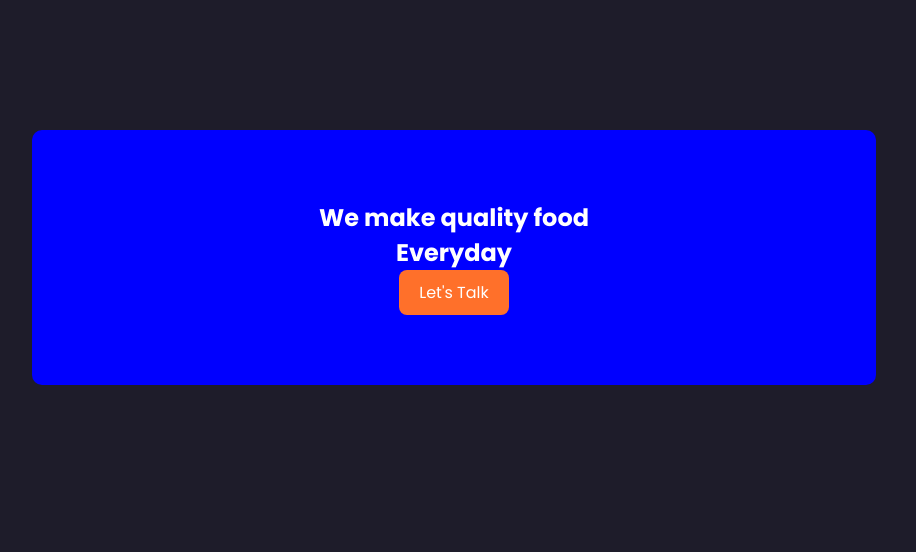
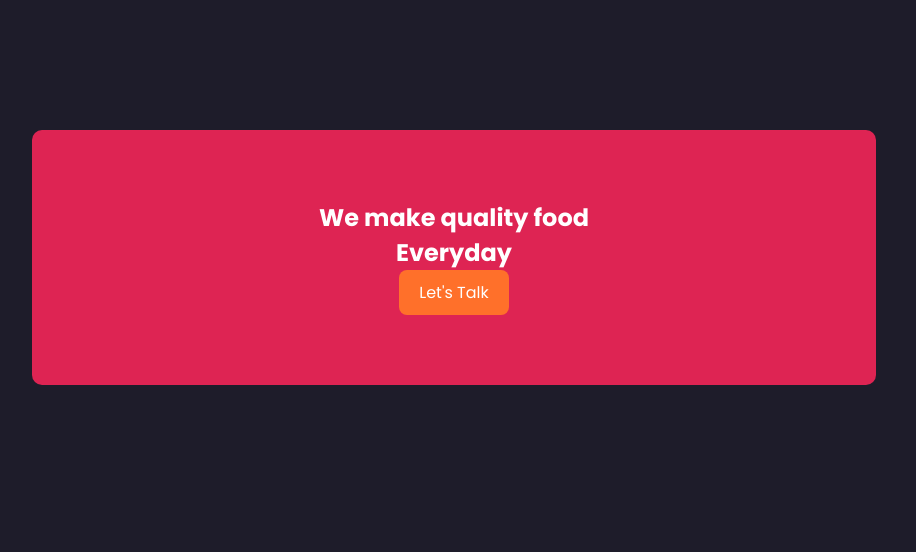
Before and after one commit to lokesh1657/restaurant, a plain HTML site: page index.html in a window 1280 px wide. Shown: the part 2340-2892 px from the top of the page, without its empty margins (186-1102 px from the left). Drawn offline with nearby package versions, Linux system fonts and the light colour scheme.

Commit message:
first commit

```diff
--- a/css/style.css
+++ b/css/style.css
@@ -216,7 +216,7 @@ section{
     line-height: 1.7;
 }
 .cta{
-    background: blue;
+    background: rgb(222, 36, 83);
     padding: 70px 0;
     text-align: center;
     width: 66%;
```
